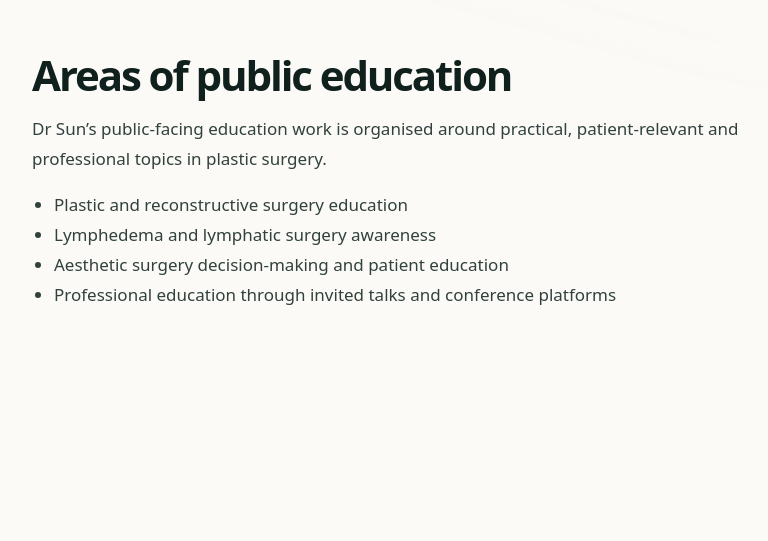
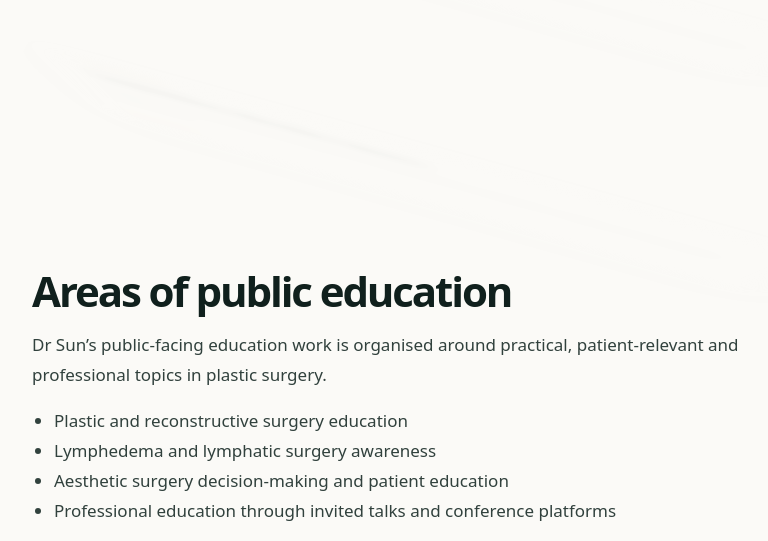
Before and after one commit to zatyrical/plasticwebsite, a Next.js app: page /media in a window 1280 px wide. Shown: the part 5407-5948 px from the top of the page, without its empty margins (220-988 px from the left). Before the commit the page ends 5732 px from the top, so only its background shows below. Built offline with nearby package versions, Linux system fonts and the light colour scheme.

Commit message:
Add verified ISAPS 2025 local committee reference

```diff
--- a/app/media/page.tsx
+++ b/app/media/page.tsx
@@ -97,6 +97,13 @@ const educationFeatures: MediaFeature[] = [
     portrait: true
   },
   {
+    source: 'ISAPS congress committee',
+    title: 'ISAPS Olympiad Singapore 2025',
+    description: 'Dr Jeremy Sun is listed on the Local Committee for the 2025 congress in the official ISAPS congress committee directory.',
+    href: 'https://www.isaps.org/education/events/olympiad-singapore-2025/scientific-program/congress-committees/',
+    label: 'View official committee listing'
+  },
+  {
     source: 'LymphedAsia',
     title: 'Lymphedema education resource',
     description: 'Patient-facing educational resource on lymphedema, lymphatic surgery and specialist assessment.',
```
